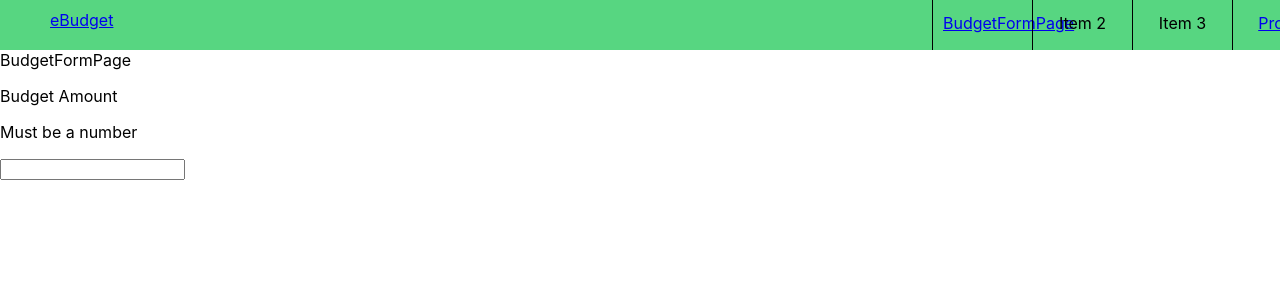
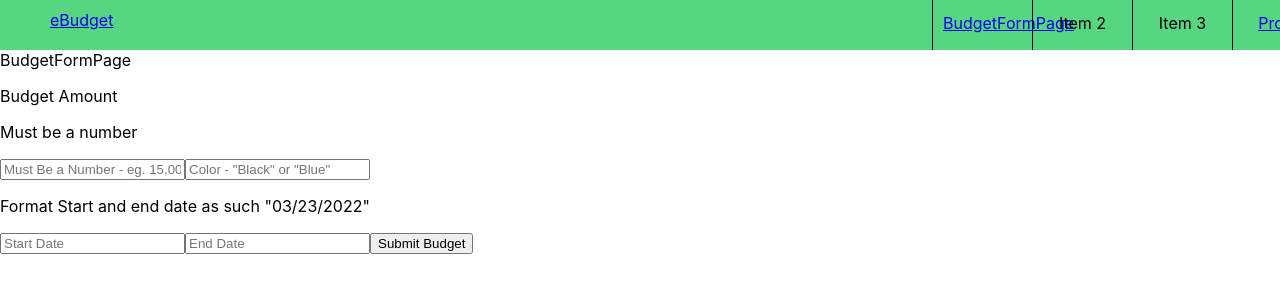
Before and after one commit to zullicm/ebudget, a React (Create React App) app in the folder client/: page /formpage in a window 1280 px wide. Shown: the top 300 px of the page. Built offline with nearby package versions, Linux system fonts and the light colour scheme; no server answers.

Commit message:
Creating budget form

```diff
--- a/client/src/Component/BudgetForm.js
+++ b/client/src/Component/BudgetForm.js
@@ -1,19 +1,63 @@
-import React, { useState } from "react";
+import React, { useState, useContext } from "react";
+import { UserContext } from "../Context/user";
+
 
 function BudgetForm(){
   const [amount, setAmount] = useState('')
+  const [color, setColor] = useState('')
+  const [start, setStart] = useState('')
+  const [end , setEnd] = useState('')
+  const {user, setUser} = useContext(UserContext)
 
+  function submitBudget(){
+    const floatAmount = parseFloat(amount.replace(/,/g, ''))
+    fetch('/budgets',{
+      method: "POST",
+      headers: {'Content-Type':'application/json'},
+      body:JSON.stringify({
+        amount: floatAmount,
+        color: color,
+        start_date : start,
+        end_date: end,
+        user_id: user.id
+      })
+    })
+  }
 
   return(
     <div>
       <p>Budget Amount {parseFloat(amount.replace(/,/g, '')) ? <p></p> : <p>Must be a number</p> }</p>
-
       <input
       name="amount"
       value={amount}
+      placeholder="Must Be a Number - eg. 15,000"
       onChange={e => setAmount(e.target.value)}
       >
       </input>
+      <input
+      name="color"
+      value={color}
+      placeholder='Color - "Black" or "Blue"'
+      onChange={e => setColor(e.target.value)}
+      >
+      </input>
+      <br/>
+      <p>Format Start and end date as such "03/23/2022"</p>
+      <input
+      name="start"
+      value={start}
+      placeholder="Start Date"
+      onChange={e => setStart(e.target.value)}
+      >
+      </input>
+      <input
+      name="end"
+      placeholder="End Date"
+      value={end}
+      onChange={e => setEnd(e.target.value)}
+      >
+      </input>
+      <button onClick={submitBudget} >Submit Budget</button>
     </div>
   )
 }
```
